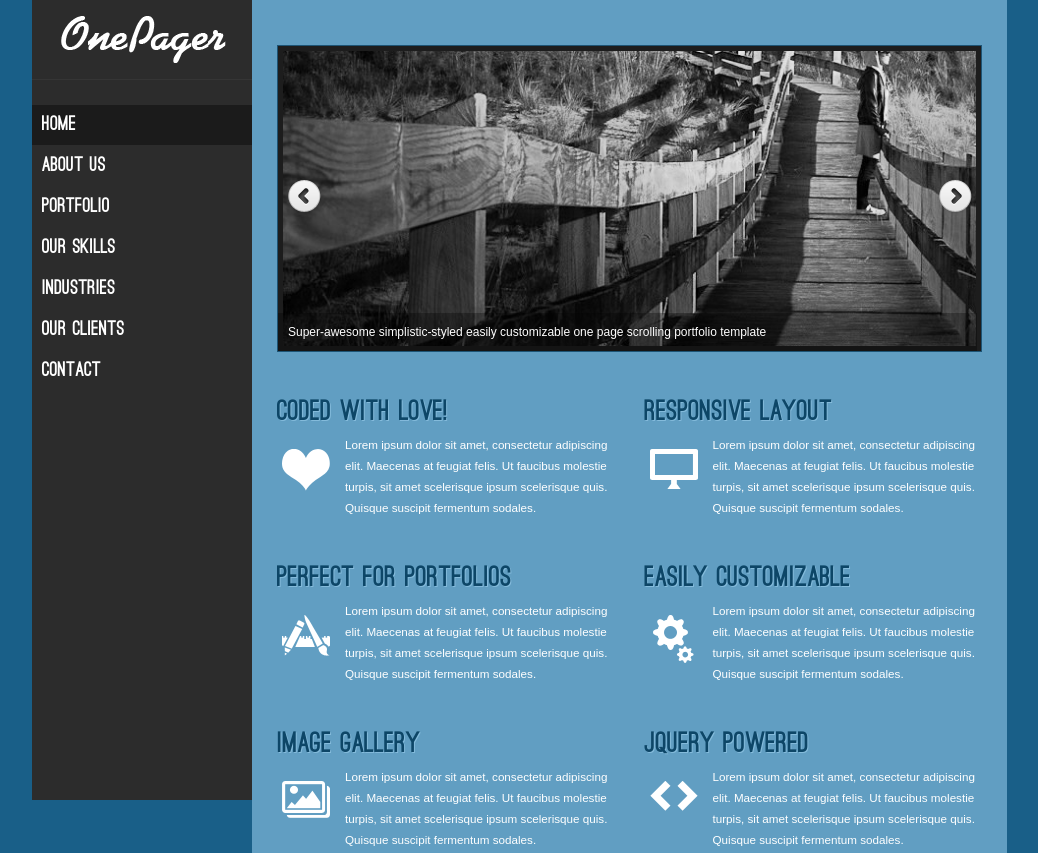
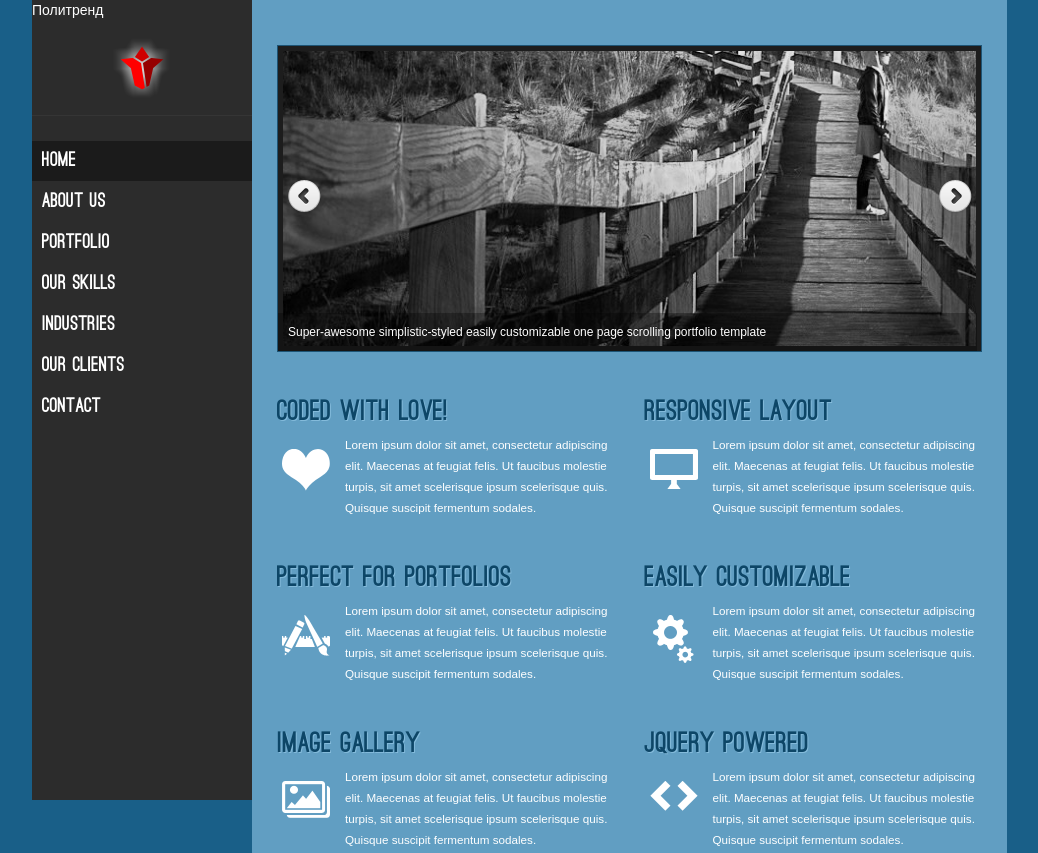
Before and after one commit to Yuruntash/politrend.kz, a plain HTML site: page public_html/index.html in a window 1280 px wide. Shown: the top 853 px of the page, without its empty margins (118-1156 px from the left). Drawn offline with Linux system fonts and the light colour scheme.

Commit message:
Вессия с логотипом

```diff
--- a/public_html/index.html
+++ b/public_html/index.html
@@ -30,7 +30,8 @@
   <div id="sidebar">
     <!-- the  sidebar -->
     <!-- logo -->
-    <a href="#" id="logo"> <img src="./images/logo.png" alt="" /></a>
+    Политренд
+    <a href="#" id="logo"> <img src="./images/Logo_Politrend_64.png" alt="" /></a>
     <!-- navigation menu -->
     <ul id="navigation">
       <li><a href="#home" class="active">Home</a></li>
```
Also changed, not shown: public_html/images/Logo_Politrend_64.png (added).
